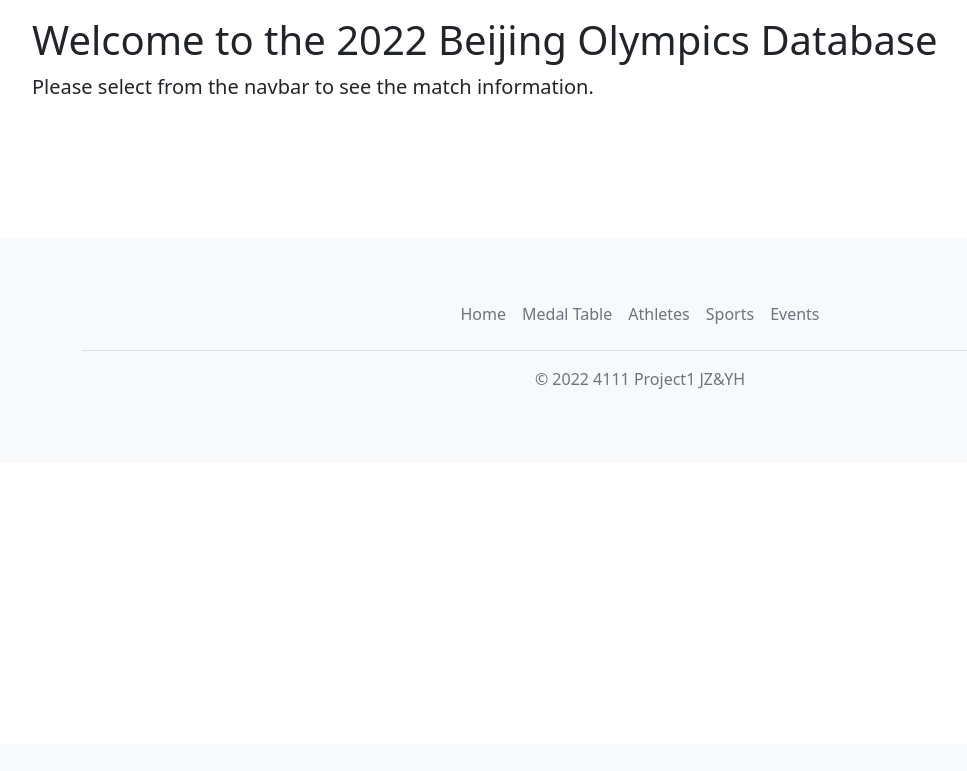
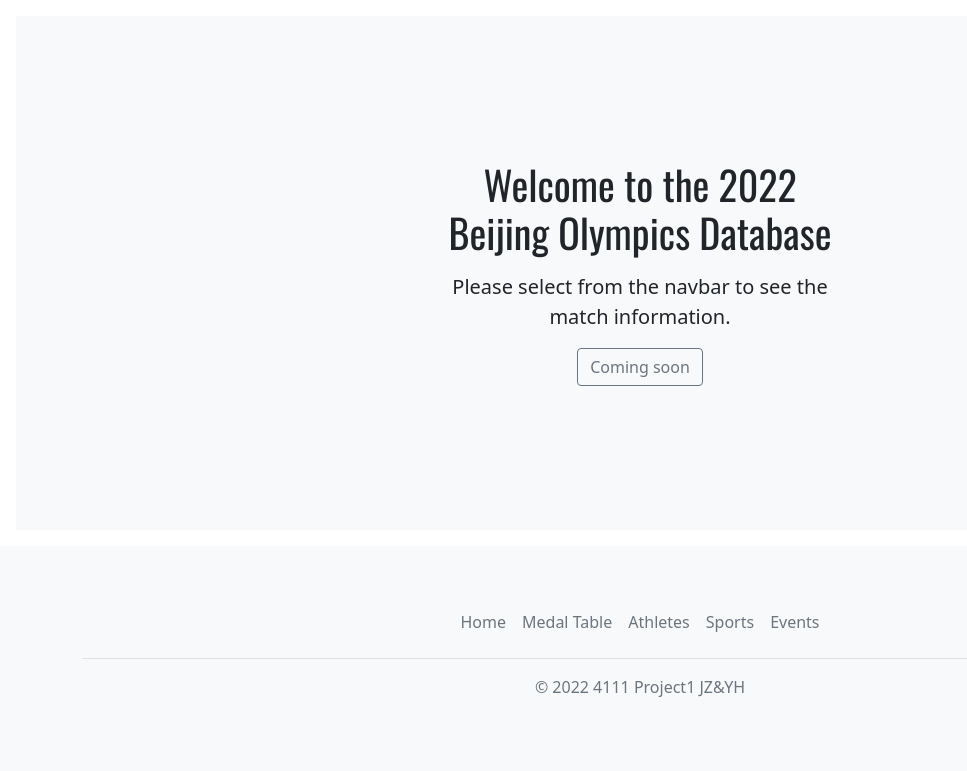
Before and after one commit to HannahFromAland/W4111-project1part3, a Flask app: page / in a window 1280 px wide. Shown: the part 56-827 px from the top of the page, without its empty margins (0-967 px from the left). Before the commit the page ends 445 px from the top, so only its background shows below. Run offline with Flask 2, Linux system fonts and the light colour scheme.

Commit message:
add front page

```diff
--- a/webserver/server.py
+++ b/webserver/server.py
@@ -40,7 +40,7 @@
 
 # DB_SERVER = "w4111.cisxo09blonu.us-east-1.rds.amazonaws.com"
 
-DATABASEURI = "postgresql://yh3416:5933@w4111.cisxo09blonu.us-east-1.rds.amazonaws.com/proj1part2"
+DATABASEURI = "postgresql://uni:password@w4111.cisxo09blonu.us-east-1.rds.amazonaws.com/proj1part2"
 
 
 #
--- a/webserver/templates/base.html
+++ b/webserver/templates/base.html
@@ -7,7 +7,7 @@
 
     <!-- Bootstrap CSS -->
     <link href="https://cdn.jsdelivr.net/npm/bootstrap@5.1.3/dist/css/bootstrap.min.css" rel="stylesheet" integrity="sha384-1BmE4kWBq78iYhFldvKuhfTAU6auU8tT94WrHftjDbrCEXSU1oBoqyl2QvZ6jIW3" crossorigin="anonymous">
-
+    <link href='http://fonts.googleapis.com/css?family=Oswald:400,300,700' rel='stylesheet' type='text/css'>
     <title>{% block title%}{% endblock %}</title>
   </head>
   <body>
--- a/webserver/templates/entity.html
+++ b/webserver/templates/entity.html
@@ -7,7 +7,7 @@
 <!--REMEMBER TO ADD TO THE HEAD-->
 
 {% block table %}
-<table class = "table table-striped">
+<table class = "table table-striped table-hover">
     <thead>
         <tr>
         {% for h in table["header"] %}
--- a/webserver/templates/home.html
+++ b/webserver/templates/home.html
@@ -5,19 +5,18 @@
 {% endblock %}
 
 {% block head %}
+    <div class="position-relative overflow-hidden p-3 p-md-5 m-md-3 text-center bg-light">
+    <div class="col-md-5 p-lg-5 mx-auto my-5">
+        <h1>
+            <p style="font-family: Oswald">Welcome to the 2022 Beijing Olympics Database
+            </p>
+        </h1>
+      <p class="lead fw-normal">Please select from the navbar to see the match information.</p>
+      <a class="btn btn-outline-secondary" href="#">Coming soon</a>
+    </div>
+    <div class="product-device shadow-sm d-none d-md-block"></div>
+    <div class="product-device product-device-2 shadow-sm d-none d-md-block"></div>
+  </div>
 
-    <div class="cover-container d-flex w-100 h-100 p-3 mx-auto flex-column">
 
-      <main class="px-3">
-        <h1>Welcome to the 2022 Beijing Olympics Database</h1>
-        <p class="lead">Please select from the navbar to see the match information.</p>
-        <p class="lead">
-          <a href="#" class="btn btn-lg btn-secondary fw-bold border-white bg-white">Learn more</a>
-        </p>
-      </main>
-
-      <footer class="mt-auto text-white-50">
-        <p>Cover template for <a href="https://getbootstrap.com/" class="text-white">Bootstrap</a>, by <a href="https://twitter.com/mdo" class="text-white">@mdo</a>.</p>
-      </footer>
-    </div>
 {% endblock %}
```
